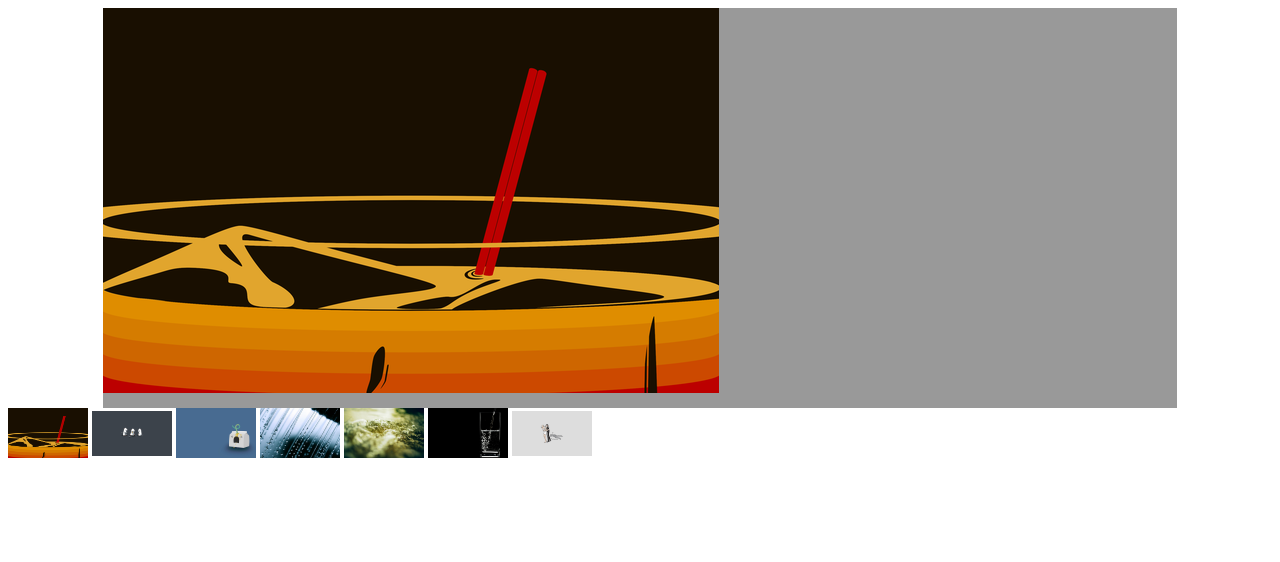
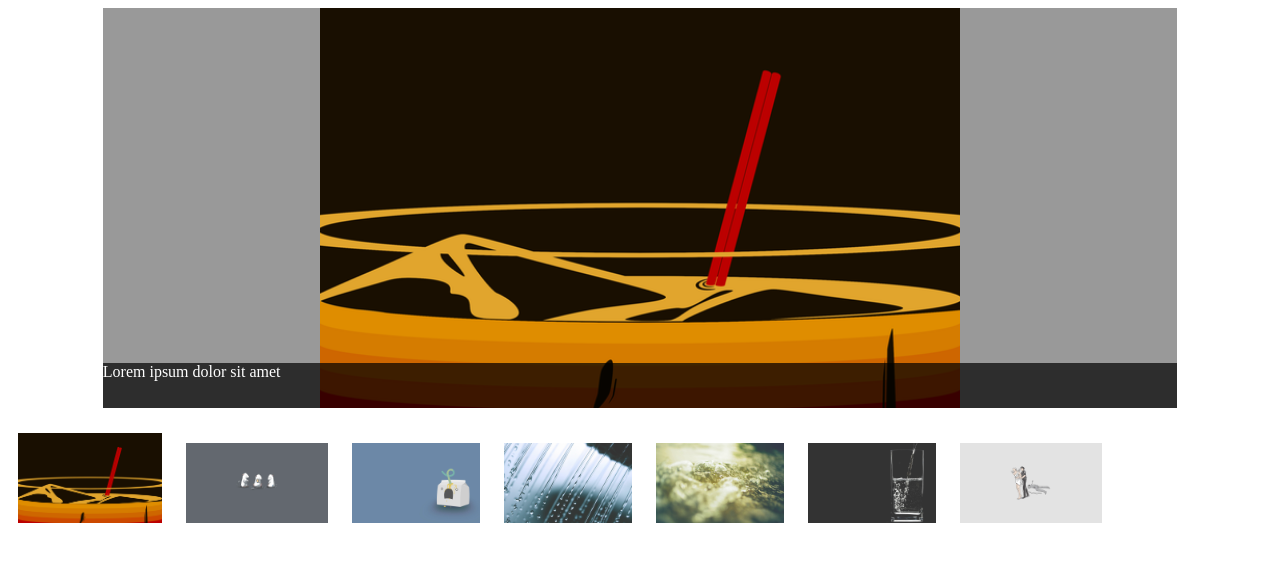
Before and after one commit to vinnyang/getfyt.codetest, a plain HTML site: page index.html in a window 1280 px wide. Drawn offline with Linux system fonts and the light colour scheme.

Commit message:
simple script

```diff
--- a/css/style.css
+++ b/css/style.css
@@ -1,19 +1,22 @@
-div, img{border: 0; padding: 0;}
+div,img {border:0; padding:0 }
 
+.galleryFrm {height:25em; width:85%; margin:0 auto; background-color:#666 }
+.galleryFrm .galleryBig {max-width:100%; max-height:25em; min-height:25em; display: block; margin: 0 auto; }
+.caption{position: relative; height: 2.81em; width: 100%; bottom: 2.81em; background-color: rgba(0,0,0,0.7); color:#fff;}
 
-.galleryFrm{height: 400px; width: 85%; margin: 0 auto; background-color: #666;}
-.galleryFrm .galleryBig{max-width: 100%;}
+.galleryLi {width:100%; overflow-x:scroll; height:110px; margin-top: 1.5625em; }
+.thumbWrapper{/*position: relative;*/ }
 
+.galleryLi .galleryThumbs{min-height:5em; max-height:5em; padding: 0 0.625em; opacity: 0.8;}
+.galleryLi .galleryThumbs:hover, .galleryThumbs.selected{max-height: 5.625em; opacity: 1;}
 
-.galleryLi{ width: 100%; overflow-x: scroll; height: 80px;}
-.galleryLi .galleryThumbs{max-width: 80px;max-height: 80px; display: inline-block; vertical-align: middle;}
-
-@media screen and (min-width: 768px){
-	.galleryFrm{background-color: #999;}
-	.galleryLi{}
+@media screen and (min-width: 769px) {
+	.galleryFrm {background-color:#999 }
 }
 
-@media screen and (min-width: 480px) and (max-width: 768px){
-	.galleryFrm{background-color: #fff;}
-	.galleryLi{}
+@media screen and (min-width: 481px) and (max-width: 768px) {
+	.galleryFrm {background-color:#000 }
 }
+@media screen and (max-width: 480px) {
+	.galleryFrm {background-color:#000 }
+}
--- a/index.html
+++ b/index.html
@@ -15,25 +15,49 @@
        <div class="galleryFrm">
            <div class="imgWrapper">
                <img class="galleryBig" src="images/download1.png" alt="Lorem ipsum dolor sit amet">
+               <div class="caption"></div>
            </div>
        </div>
        <div class="galleryLi">
-           <img class="galleryThumbs" src="images/download1.png" alt="Lorem ipsum dolor sit amet">
+        <div class="thumbWrapper">
+           <img class="galleryThumbs selected" src="images/download1.png" alt="Lorem ipsum dolor sit amet">
            <img class="galleryThumbs" src="images/download2.png" alt="consectetur adipisicing elit.">
            <img class="galleryThumbs" src="images/download3.jpg" alt="Molestiae, at Cum, inventore deserunt">
            <img class="galleryThumbs" src="images/download4.jpg" alt="incidunt non asperiores perspiciatis">
            <img class="galleryThumbs" src="images/download5.jpg" alt="officiis alias ut hic fugiat distinctio">
            <img class="galleryThumbs" src="images/download6.jpg" alt="laborum sed ipsam quo enim qui">
            <img class="galleryThumbs" src="images/download7.jpg" alt="repudiandae consequuntur recusandae id.">
-       </div>
+           </div>
+        </div>
     </body>
 </html>
 <script>
     $(function () {
-        var target = $('.imgWrapper img');
-        $('img.galleryThumbs').on('click', function () {
-            var this_scr = $(this).attr('src'), this_desc = $(this).attr('alt');
-            target.attr('src', this_scr)
+        var $target = $('.imgWrapper img'),
+            $thumbWrapper = $('.thumbWrapper'),
+            $thumbs = $('img.galleryThumbs'),
+            $selectedImg = $('.selected'), $cap = $('.caption');
+
+        $thumbWrapper.css('width', $thumbs.length * 161);
+        setCaption();
+
+        $thumbs.on('click', function () {
+            var this_scr = $(this).attr('src'),
+                this_desc = $(this).attr('alt');
+
+            $(this).addClass('selected').siblings().removeClass('selected');
+            setCaption(this);
+
+            $target.attr('src', this_scr).attr('alt', this_desc);
         });
+
+        function setCaption(obj) {
+            if (!obj) {
+                $cap.text($selectedImg.attr('alt'));
+            }else{
+               $cap.text($(obj).attr('alt'));
+            }
+
+        }
     });
 </script>
```
